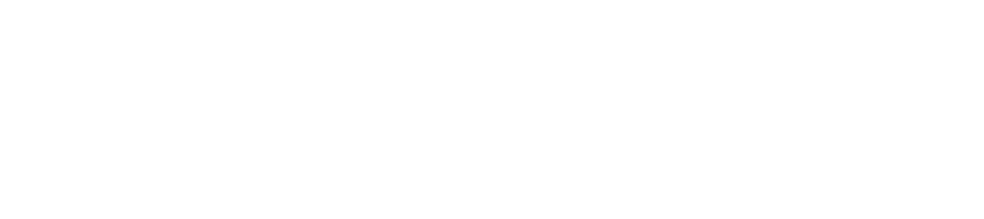
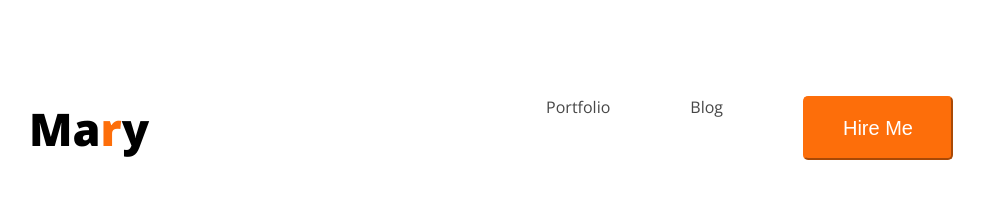
Before and after one commit to Anwar-hms/web-developer-porttfolio, a plain HTML site: page index.html in a window 1280 px wide. Shown: the whole page, without its empty margins (129-1113 px from the left). Drawn offline with nearby package versions, Linux system fonts and the light colour scheme.

Commit message:
Code update

```diff
--- a/index.html
+++ b/index.html
@@ -4,10 +4,21 @@
     <meta charset="UTF-8">
     <meta name="viewport" content="width=device-width, initial-scale=1.0">
     <title>Web Developer Porttfolio</title>
+    <link rel="preconnect" href="https://fonts.googleapis.com">
+<link rel="preconnect" href="https://fonts.gstatic.com" crossorigin>
+<link href="https://fonts.googleapis.com/css2?family=Open+Sans:ital,wght@0,300..800;1,300..800&display=swap" rel="stylesheet">
+    <link rel="stylesheet" href="style/portfolio.css">
 </head>
-<body>
+<body class="open-sans-normal">
     <header>
-
+        <nav>
+            <h3 class="text-title">Ma<span class="text-primary">r</span>y</h3>
+            <ul>
+                <li><a class="dark-2" href="">Portfolio</a></li>
+                <li><a class="dark-2" href="">Blog</a></li>
+                <li><a href=""><button class="btn">Hire Me</button></a></li>
+            </ul>
+        </nav>
     </header>
     <main>
 
--- /dev/null
+++ b/style/portfolio.css
@@ -0,0 +1,45 @@
+
+.open-sans-normal {
+  font-family: "Open Sans", sans-serif;
+  font-optical-sizing: auto;
+  font-style: normal;
+  font-variation-settings:
+    "wdth" 100;
+}
+/*Nav style*/
+nav{
+    display: flex;
+    align-items: center;
+    justify-content: space-between;
+    margin: 40px 150px;
+}
+.text-title{
+    font-weight: 800;
+    font-size: 45px;
+}
+.text-primary{
+    color: #FD6E0A;
+}
+nav ul li{
+   list-style: none;
+   margin: 40px;
+
+}
+nav a{
+    text-decoration: none;
+}
+.dark-2{
+    color: #474747;
+}
+nav ul{
+    display: flex;
+}
+.btn{
+    background-color: #FD6E0A;
+    width: 150px;
+    height: 64px;
+    border-radius: 5px;
+    border-color: #FD6E0A;
+    color: #FFFFFF;
+    font-size: 20px;
+}
```
